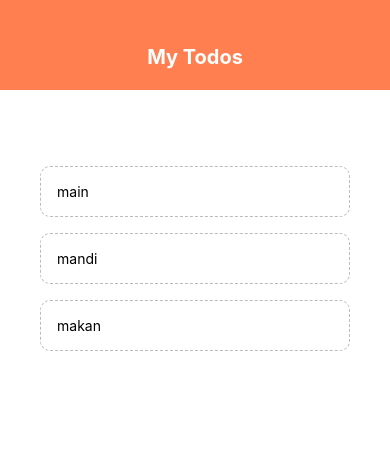
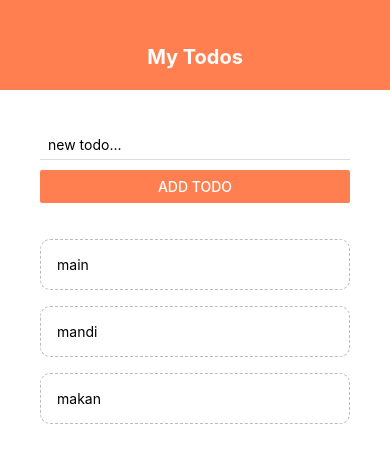
Before and after one commit to danielsitepu36/react-native-tutorial, a React Native app: screen / in a window 390 px wide. Shown: the top 462 px of the page. Built offline with nearby package versions, Linux system fonts and the light colour scheme.

Commit message:
#11-initial

```diff
--- a/App.js
+++ b/App.js
@@ -3,7 +3,8 @@
 import { StyleSheet, Text, View, FlatList } from "react-native";
 
 import Header from "./components/header";
-import TodoItem from "./components/todoitem";
+import TodoItem from "./components/todoItem";
+import AddTodo from "./components/addTodo";
 
 export default function App() {
   const [todos, setTodos] = useState([
@@ -18,11 +19,17 @@
     });
   };
 
+  const submitHandler = (text) => {
+    setTodos((prevTodos) => {
+      return [{ text: text, key: Math.random().toString() }, ...prevTodos];
+    });
+  };
+
   return (
     <View style={styles.container}>
       <Header />
       <View style={styles.content}>
-        {/* {to form} */}
+        <AddTodo submitHandler={submitHandler} />
         <View style={styles.list}>
           <FlatList
             data={todos}
--- /dev/null
+++ b/components/addTodo.js
@@ -0,0 +1,35 @@
+import React, { useState } from "react";
+import { StyleSheet, Text, View, TextInput, Button } from "react-native";
+
+export default function AddTodo({ submitHandler }) {
+  const [text, setText] = useState("");
+
+  const changeHandler = (val) => {
+    setText(val);
+  };
+
+  return (
+    <View>
+      <TextInput
+        style={styles.input}
+        placeholder="new todo..."
+        onChangeText={changeHandler}
+      />
+      <Button
+        onPress={() => submitHandler(text)}
+        title="add todo"
+        color="coral"
+      />
+    </View>
+  );
+}
+
+const styles = StyleSheet.create({
+  input: {
+    marginBottom: 10,
+    paddingHorizontal: 8,
+    paddingVertical: 6,
+    borderBottomWidth: 1,
+    borderBottomColor: "#ddd",
+  },
+});
```
